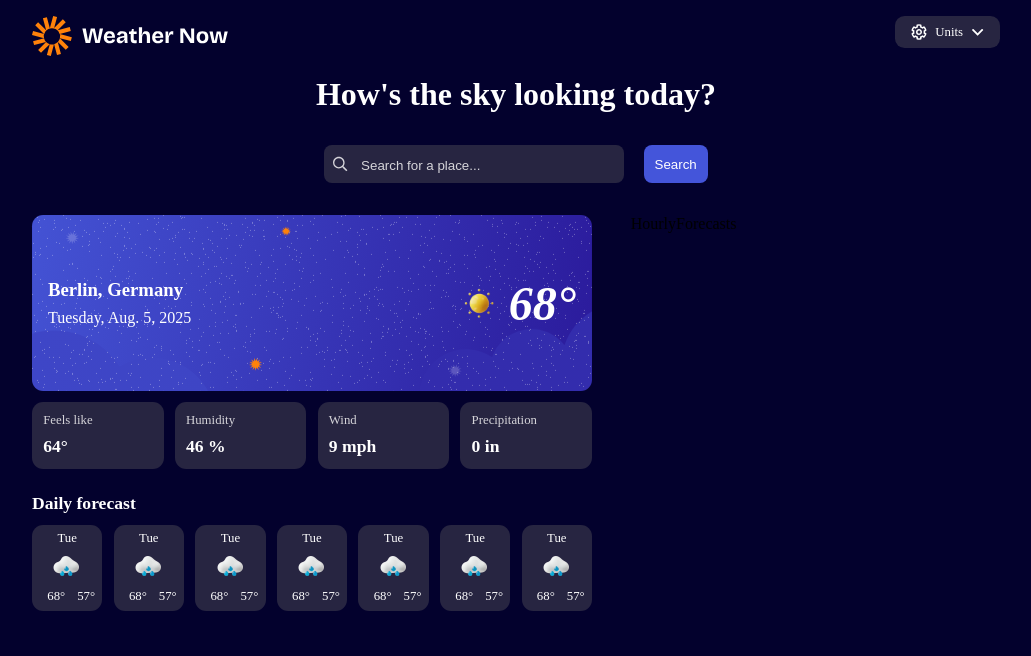
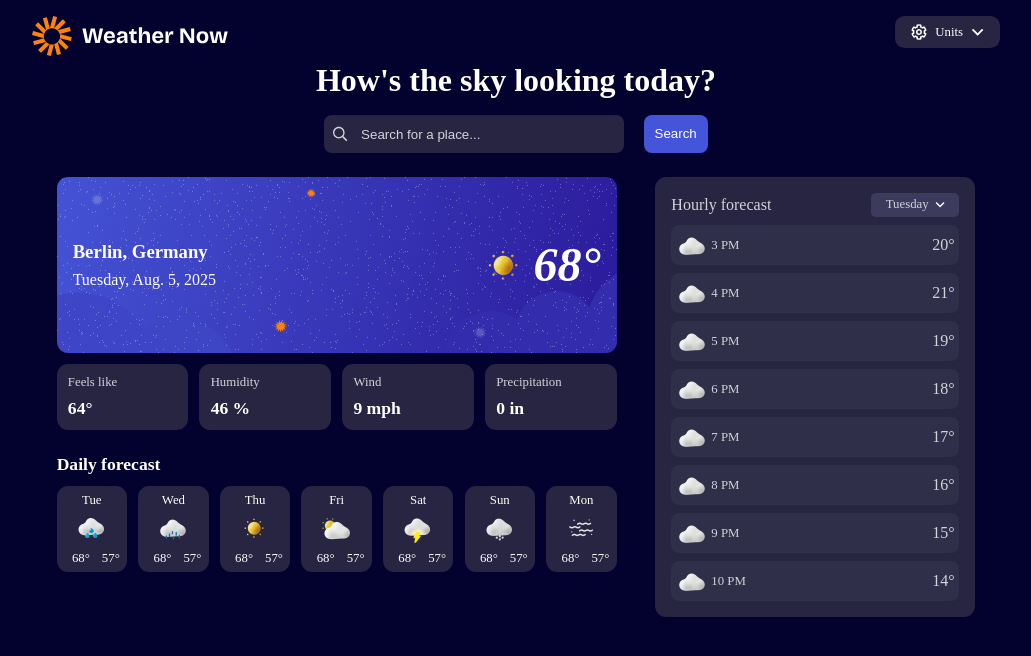
Before and after one commit to ulot2/weather-app, a Next.js app: page / in a window 1280 px wide. Shown: the top 656 px of the page, without its empty margins (124-1155 px from the left). Built offline with nearby package versions, Linux system fonts and the light colour scheme.

Commit message:
completed the design with css, API next

```diff
--- a/src/app/components/DailyForecasts.tsx
+++ b/src/app/components/DailyForecasts.tsx
@@ -1,46 +1,46 @@
 import React from "react";
 import "@/app/styles/DailyForecasts.css";
 
-export const DailyForecasts = () => {
+interface DailyForecastItem {
+  id: string;
+  day: string;
+  iconSrc: string;
+  highTemp: string | number;
+  lowTemp: string | number;
+}
+
+interface DailyForecastsProps {
+  title?: string;
+  forecasts?: DailyForecastItem[];
+}
+
+export const DailyForecasts: React.FC<DailyForecastsProps> = ({
+  title = "Daily forecast",
+  forecasts
+}) => {
+  const defaultForecasts: DailyForecastItem[] = [
+    { id: "1", day: "Tue", iconSrc: "/images/icon-rain.webp", highTemp: "68°", lowTemp: "57°" },
+    { id: "2", day: "Wed", iconSrc: "/images/icon-drizzle.webp", highTemp: "68°", lowTemp: "57°" },
+    { id: "3", day: "Thu", iconSrc: "/images/icon-sunny.webp", highTemp: "68°", lowTemp: "57°" },
+    { id: "4", day: "Fri", iconSrc: "/images/icon-partly-cloudy.webp", highTemp: "68°", lowTemp: "57°" },
+    { id: "5", day: "Sat", iconSrc: "/images/icon-storm.webp", highTemp: "68°", lowTemp: "57°" },
+    { id: "6", day: "Sun", iconSrc: "/images/icon-snow.webp", highTemp: "68°", lowTemp: "57°" },
+    { id: "7", day: "Mon", iconSrc: "/images/icon-fog.webp", highTemp: "68°", lowTemp: "57°" },
+  ];
+
+  const forecastsToRender = forecasts ?? defaultForecasts;
+
   return (
     <div className="daily-forecast-container">
-      <h5>Daily forecast</h5>
+      <h5>{title}</h5>
       <div className="daily-forecast">
-        <div>
-          <p>Tue</p>
-          <img src="/images/icon-rain.webp" alt="" />
-          <span>68°</span> <span>57°</span>
-        </div>
-        <div>
-          <p>Tue</p>
-          <img src="/images/icon-rain.webp" alt="" />
-          <span>68°</span> <span>57°</span>
-        </div>
-        <div>
-          <p>Tue</p>
-          <img src="/images/icon-rain.webp" alt="" />
-          <span>68°</span> <span>57°</span>
-        </div>
-        <div>
-          <p>Tue</p>
-          <img src="/images/icon-rain.webp" alt="" />
-          <span>68°</span> <span>57°</span>
-        </div>
-        <div>
-          <p>Tue</p>
-          <img src="/images/icon-rain.webp" alt="" />
-          <span>68°</span> <span>57°</span>
-        </div>
-        <div>
-          <p>Tue</p>
-          <img src="/images/icon-rain.webp" alt="" />
-          <span>68°</span> <span>57°</span>
-        </div>
-        <div>
-          <p>Tue</p>
-          <img src="/images/icon-rain.webp" alt="" />
-          <span>68°</span> <span>57°</span>
-        </div>
+        {forecastsToRender.map((forecast) => (
+          <div key={forecast.id}>
+            <p>{forecast.day}</p>
+            <img src={forecast.iconSrc} alt="" />
+            <span>{forecast.highTemp}</span> <span>{forecast.lowTemp}</span>
+          </div>
+        ))}
       </div>
     </div>
   );
--- a/src/app/components/HourlyForecasts.tsx
+++ b/src/app/components/HourlyForecasts.tsx
@@ -1,8 +1,99 @@
-import React from 'react'
-import "@/app/styles/HourlyForecasts.css"
+"use client"
 
-export const HourlyForecasts = () => {
+import React, { useState } from "react";
+import "@/app/styles/HourlyForecasts.css";
+
+interface HourlyForecastItem {
+  id: string;
+  time: string;
+  iconSrc: string;
+  temperature: string | number;
+}
+
+interface HourlyForecastsProps {
+  title?: string;
+  selectedDay?: string;
+  forecasts?: HourlyForecastItem[];
+}
+
+export const HourlyForecasts: React.FC<HourlyForecastsProps> = ({
+  title = "Hourly forecast",
+  selectedDay = "Tuesday",
+  forecasts
+}) => {
+  const [isDropdownOpen, setIsDropdownOpen] = useState(false);
+  const [isAnimating, setIsAnimating] = useState(false);
+  const [currentSelectedDay, setCurrentSelectedDay] = useState(selectedDay);
+
+  const days = ["Monday", "Tuesday", "Wednesday", "Thursday", "Friday", "Saturday", "Sunday"];
+
+  const toggleDropdown = () => {
+    if (isDropdownOpen) {
+      // Start closing animation
+      setIsAnimating(true);
+      setTimeout(() => {
+        setIsDropdownOpen(false);
+        setIsAnimating(false);
+      }, 300); // Match CSS transition duration
+    } else {
+      setIsDropdownOpen(true);
+    }
+  };
+
+  const handleDaySelection = (day: string) => {
+    setCurrentSelectedDay(day);
+    setIsAnimating(true);
+    setTimeout(() => {
+      setIsDropdownOpen(false);
+      setIsAnimating(false);
+    }, 300);
+  };
+  const defaultForecasts: HourlyForecastItem[] = [
+    { id: "1", time: "3 PM", iconSrc: "/images/icon-overcast.webp", temperature: "20°" },
+    { id: "2", time: "4 PM", iconSrc: "/images/icon-overcast.webp", temperature: "21°" },
+    { id: "3", time: "5 PM", iconSrc: "/images/icon-overcast.webp", temperature: "19°" },
+    { id: "4", time: "6 PM", iconSrc: "/images/icon-overcast.webp", temperature: "18°" },
+    { id: "5", time: "7 PM", iconSrc: "/images/icon-overcast.webp", temperature: "17°" },
+    { id: "6", time: "8 PM", iconSrc: "/images/icon-overcast.webp", temperature: "16°" },
+    { id: "7", time: "9 PM", iconSrc: "/images/icon-overcast.webp", temperature: "15°" },
+    { id: "8", time: "10 PM", iconSrc: "/images/icon-overcast.webp", temperature: "14°" },
+  ];
+
+  const forecastsToRender = forecasts ?? defaultForecasts;
+
   return (
-    <div>HourlyForecasts</div>
-  )
-}
+    <div className="hourly-forecasts">
+      <div className="hourly-forecasts-header">
+        <p>{title}</p>
+        <div className="days-dropdown">
+          <div className={`forecasts-dropdown-button ${isDropdownOpen ? 'open' : ''}`} onClick={toggleDropdown}>
+            <span>{currentSelectedDay}</span>
+            <img src="/images/icon-dropdown.svg" alt="" />
+          </div>
+          {isDropdownOpen && (
+            <div className={`days-dropdown-contents ${isAnimating ? 'closing' : ''}`}>
+              {days.map((day) => (
+                <button
+                  key={day}
+                  type="button"
+                  onClick={() => handleDaySelection(day)}
+                >
+                  {day}
+                </button>
+              ))}
+            </div>
+          )}
+        </div>
+      </div>
+      {forecastsToRender.map((forecast) => (
+        <div key={forecast.id} className="forecasts-day">
+          <div>
+            <img src={forecast.iconSrc} alt="" />
+            <span>{forecast.time}</span>
+          </div>
+          <p>{forecast.temperature}</p>
+        </div>
+      ))}
+    </div>
+  );
+};
--- a/src/app/styles/Header.css
+++ b/src/app/styles/Header.css
@@ -16,6 +16,10 @@
     transition: background-color 0.3s ease;
 }
 
+.units-dropdown-button:hover {
+  background-color: hsl(243, 27%, 30%);
+}
+
 .units-dropdown-button img:last-child {
   transition: transform 0.3s ease;
 }
@@ -24,22 +28,18 @@
   transform: rotate(180deg);
 }
 
-.units-dropdown-button:hover {
-  background-color: hsl(243, 27%, 30%);
-}
-
 .units-dropdown-content {
   position: absolute;
   background-color: hsl(243, 27%, 20%);
+  right: 150;
   border-radius: 0.6rem;
   margin-top: 0.5rem;
-  right: 156;
   padding-top: 0.6rem;
   box-shadow: 0 4px 8px rgba(0, 0, 0, 0.1);
-  z-index: 10;
+  z-index: 1000;
   width: 10rem;
+  transition: all 0.3s ease-out;
   transform-origin: top;
-  transition: all 0.3s ease-out;
   opacity: 1;
   transform: translateY(0) scaleY(1);
 }
@@ -49,22 +49,11 @@
   transform: translateY(-10px) scaleY(0.8);
 }
 
-@keyframes slideDown {
-  from {
-    opacity: 0;
-    transform: translateY(-10px) scaleY(0.8);
-  }
-  to {
-    opacity: 1;
-    transform: translateY(0) scaleY(1);
-  }
-}
-
 .units-dropdown-content button {
   display: flex;
   justify-content: space-between;
   align-items: center;
-  margin: 0.3rem auto;
+  margin: 0 auto;
   width: 90%;
   font-size: 0.7rem;
   padding: 0.5rem 0.5rem;
@@ -83,7 +72,6 @@
 
 .units-dropdown-content button.selected {
   background-color: hsl(243, 23%, 24%);
-  border-radius: 0.4rem;
 }
 
 .units-dropdown-content div {
--- a/src/app/styles/HourlyForecasts.css
+++ b/src/app/styles/HourlyForecasts.css
@@ -0,0 +1,103 @@
+.hourly-forecasts {
+    background-color: hsl(243, 27%, 20%);
+    width: 20rem;
+    padding: 1rem;
+    border-radius: 0.7rem;
+    color: #d4d3d9;
+}
+
+.hourly-forecasts-header {
+    display: flex;
+    justify-content: space-between;
+    align-items: center;
+}
+
+.days-dropdown {
+    position: relative;
+}
+
+.forecasts-dropdown-button {
+    background-color: #3c3b5e;
+    padding: 0.3rem;
+    border-radius: 0.3rem;
+    width: 5.5rem;
+    display: flex;
+    justify-content: center;
+    cursor: pointer;
+}
+
+.forecasts-dropdown-button img {
+    margin-left: 0.4rem;
+    width: 10px;
+    transition: transform 0.3s ease;
+}
+
+.forecasts-dropdown-button.open img {
+    transform: rotate(180deg);
+}
+
+.days-dropdown-contents {
+    background-color: hsl(243, 27%, 20%);
+    width: 10rem;
+    padding: 0.5rem;
+    margin-top: 0.3rem;
+    border-radius: 0.3rem;
+    border: 1px solid #2c2c4d;
+    position: absolute;
+    right: 0;
+    z-index: 10;
+    box-shadow: 0 4px 8px rgba(0, 0, 0, 0.1);
+    transition: all 0.3s ease-out;
+    transform-origin: top;
+    opacity: 1;
+    transform: translateY(0) scaleY(1);
+}
+
+.days-dropdown-contents.closing {
+    opacity: 0;
+    transform: translateY(-10px) scaleY(0.8);
+}
+
+.days-dropdown-contents button {
+    display: block;
+    background: none;
+    border: none;
+    width: 100%;
+    text-align: left;
+    padding: 0.3rem;
+    color: #d4d3d9;
+    cursor: pointer;
+    border-radius: 0.2rem;
+    transition: background-color 0.2s ease;
+}
+
+.days-dropdown-contents button:hover {
+    background-color: #4a4968;
+}
+
+.days-dropdown-contents button:not(:last-child) {
+    margin-bottom: 0.5rem;
+}
+
+.forecasts-day {
+    display: flex;
+    justify-content: space-between;
+    align-items: center;
+    background-color: #302f4a;
+    margin-top: 0.5rem;
+    padding-right: 0.3rem;
+    border-radius: 0.5rem;
+}
+
+/* .forecasts-day:not(:last-child) {
+
+} */
+
+.forecasts-day div {
+    display: flex;
+    align-items: center;
+}
+
+.forecasts-day img {
+    width: 40px;
+}
--- a/src/app/styles/SearchButton.css
+++ b/src/app/styles/SearchButton.css
@@ -1,11 +1,11 @@
 .search-container {
     text-align: center;
-    margin-top: 1rem;
+    margin-top: 0.1rem;
 }
 
 .search-container h1 {
     color: #fff;
-    margin-bottom: 2rem;
+    margin-bottom: 1rem;
 }
 
 .search-input {
--- a/src/app/styles/WeatherReport.css
+++ b/src/app/styles/WeatherReport.css
@@ -1,6 +1,6 @@
 .weather-report {
     display: flex;
-    justify-content: flex-start;
+    justify-content: center;
     gap: 4%;
-    margin-top: 2rem;
+    margin-top: 1.5rem;
 }
```
